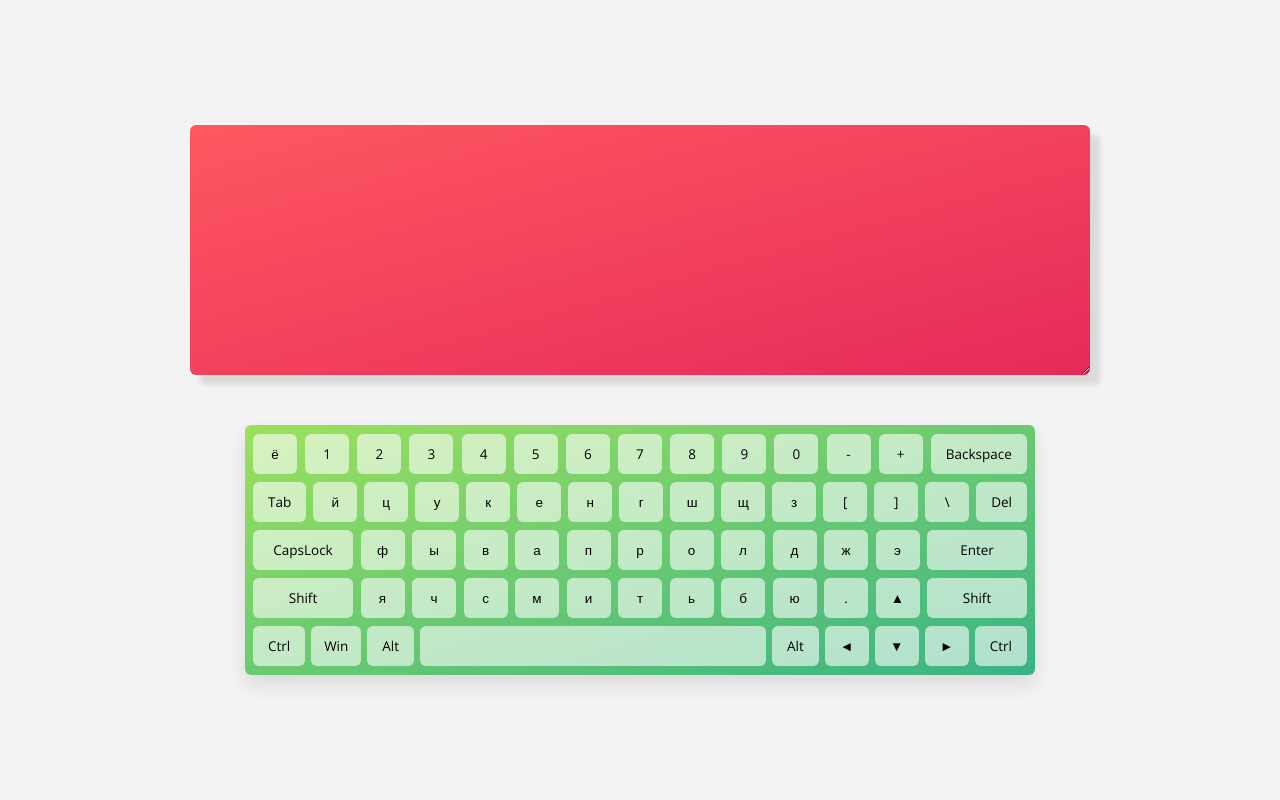
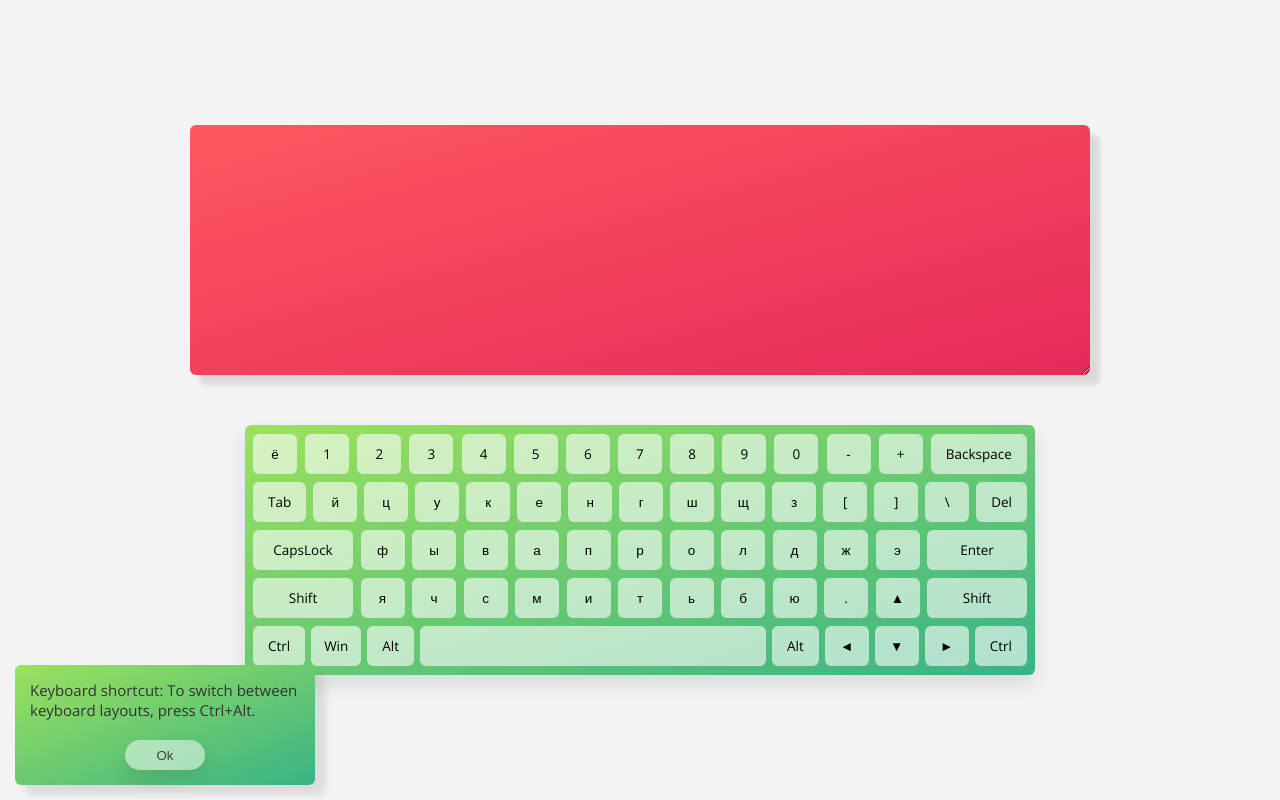
Before and after one commit to Quiddlee/virtual-keyboard, a website built with Vite: page index.html in a window 1280 px wide. Built offline with nearby package versions, Linux system fonts and the light colour scheme.

Commit message:
feat: add keyboard language switch shortcut notification

```diff
--- a/app.js
+++ b/app.js
@@ -2,14 +2,16 @@ import './style.css';
 import Keyboard from './public/components/keyboard/keyboard';
 import KeyPressHandler from './public/components/keyboard/key-press-handler';
 import Textarea from './public/components/textarea/textarea';
+import Notifications from './public/components/notifications/notifications';
 
 const app = document.createElement('div');
 const keyboard = new Keyboard().render();
 const textArea = new Textarea().render();
+const notification = new Notifications().render();
 
 app.setAttribute('id', 'app');
 document.body.prepend(app);
-app.append(textArea, keyboard);
+app.append(textArea, keyboard, notification);
 
 const keyPressHandler = new KeyPressHandler();
 
--- /dev/null
+++ b/public/components/notifications/notifications.js
@@ -0,0 +1,73 @@
+export default class Notifications {
+  constructor() {
+    this.notifications = new Map();
+    this.animations = new Map([
+      ['show', [[
+        { transform: 'translateX(-100%) scale(.9)' },
+        { transform: 'scale(.9) translateX(0)', offset: 0.5 },
+        { transform: 'scale(.9) translateX(0)', offset: 0.8 },
+        { transform: 'scale(1)', offset: 1 },
+      ], {
+        duration: 500,
+        easing: 'ease-out',
+      }]],
+      ['hide', [[
+        { transform: 'translateX(0)', opacity: 1 },
+        {
+          transform: 'translateX(0)', scale: '.9', boxShadow: '0 .1rem .1rem rgba(0, 0, 0, .1)', offset: 0.1,
+        },
+        { transform: 'translateX(0)', scale: '.9', offset: 0.5 },
+        { transform: 'translateX(-100%)', opacity: 0, offset: 1 },
+      ], {
+        duration: 500,
+        easing: 'ease-out',
+      }]],
+    ]);
+  }
+
+  createNotification = (message, name) => {
+    const notification = document.createElement('div');
+    const notificationText = document.createElement('p');
+    const btn = document.createElement('button');
+    const timeLine = document.createElement('span');
+
+    notification.classList.add('notification');
+
+    notificationText.classList.add('notification__text');
+    notificationText.textContent = message;
+
+    btn.classList.add('notification__btn');
+    btn.textContent = 'Ok';
+
+    timeLine.classList.add('notification__time-line');
+
+    notification.append(notificationText, btn, timeLine);
+
+    btn.onclick = (evt) => {
+      evt.preventDefault();
+
+      const [keyFrames, options] = this.animations.get('hide');
+      notification.animate(keyFrames, options);
+
+      notification.getAnimations()[0].onfinish = () => notification.remove();
+    };
+
+    this.notifications.set(name, notification);
+
+    return notification;
+  };
+
+  showNotification = (notification) => {
+    const [keyFrames, options] = this.animations.get('show');
+    this.notifications.get(notification).animate(keyFrames, options);
+  };
+
+  render() {
+    const shortcutNotification = this.createNotification(`
+      Keyboard shortcut: To switch between keyboard layouts, press Ctrl+Alt.
+    `, 'shortcut');
+
+    this.showNotification('shortcut');
+    return shortcutNotification;
+  }
+}
--- a/style.css
+++ b/style.css
@@ -1,4 +1,4 @@
-@import url('https://fonts.googleapis.com/css2?family=Open+Sans:wght@300&display=swap');
+@import url('https://fonts.googleapis.com/css2?family=Open+Sans:wght@300;600&display=swap');
 
 :root {
   --color-primary: #f3f3f3;
@@ -41,6 +41,7 @@ html {
 }
 
 body {
+  position: relative;
   display: flex;
   justify-content: center;
   align-items: center;
@@ -172,7 +173,7 @@ body {
   padding: 2rem;
   width: 90rem;
   height: 25rem;
-  background-image: linear-gradient(to top left, #e52a5a, #ff585f);;
+  background-image: linear-gradient(to top left, #e52a5a, #ff585f);
   backdrop-filter: blur(2rem);
   border: none;
   border-radius: 6px;
@@ -184,3 +185,50 @@ body {
 
   box-shadow: 1rem 1rem .5rem rgba(0, 0, 0, .1);
 }
+
+.notification {
+  padding: 1.5rem;
+  position: absolute;
+  left: 1.5rem;
+  bottom: 1.5rem;
+  width: 30rem;
+  height: auto;
+  background-image: linear-gradient(to top left, #39b385, #9be15d);
+  backdrop-filter: blur(12px);
+  display: flex;
+  flex-direction: column;
+  align-items: center;
+  border-radius: 6px;
+  box-shadow: 1rem 1rem .8rem rgba(0, 0, 0, .1);
+}
+
+.notification__text {
+  color: #333;
+  font-size: 1.5rem;
+  margin-bottom: 2rem;
+  overflow: hidden;
+}
+
+.notification__btn,
+.notification__btn:focus {
+  display: inline-block;
+  width: 8rem;
+  height: 3rem;
+  border-radius: 10rem;
+  border: none;
+  color: #444;
+  background-color: rgba(255, 255, 255, .5);
+  cursor: pointer;
+  backdrop-filter: blur(12px);
+  box-shadow: 0 1rem 2rem rgba(0, 0, 0, .1);
+  transition: .1s all ease-out;
+}
+
+.notification__btn:active {
+  box-shadow: 0 .5rem .5rem rgba(0, 0, 0, .1);
+  transform: translateY(1px);
+}
+
+.notification--active {
+
+}
```
